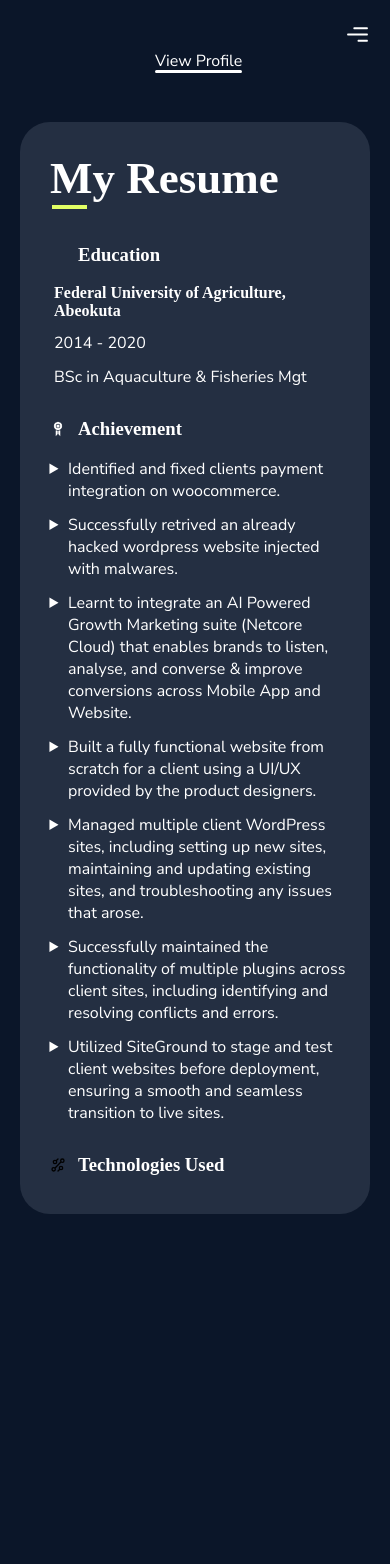
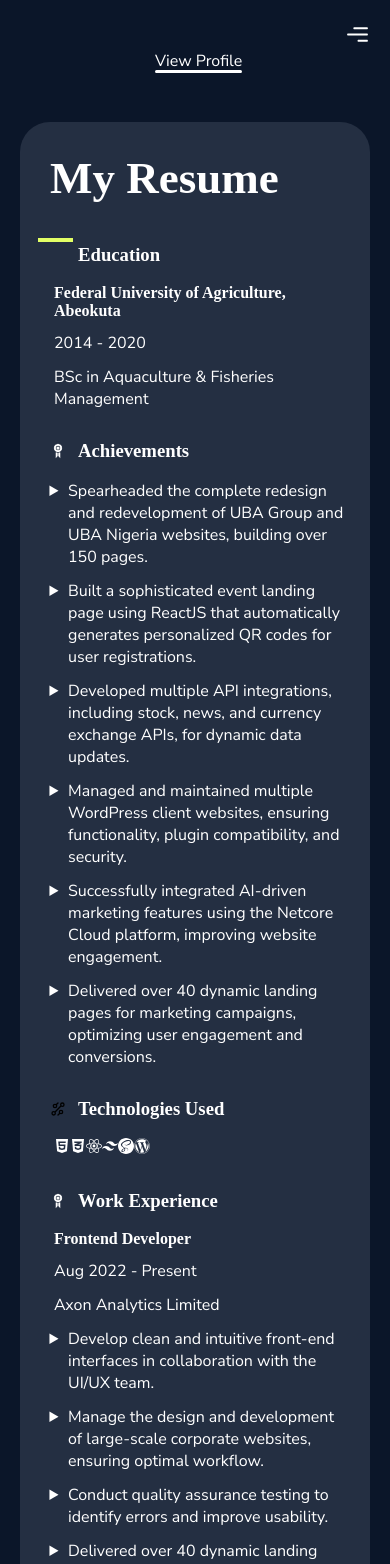
Before and after one commit to drizzy009/my-portfolio, a React (Vite) app: page /resume in a window 390 px wide. Shown: the top 1564 px of the page. Before the commit the page ends 1234 px from the top, so only its background shows below. Built offline with nearby package versions, Linux system fonts and the light colour scheme; some icons are missing; a web font is replaced by a local one.

Commit message:
animations

```diff
--- a/package.json
+++ b/package.json
@@ -12,6 +12,7 @@
   "dependencies": {
     "@vercel/analytics": "^1.0.2",
     "formik": "^2.4.4",
+    "framer-motion": "^12.4.9",
     "nodemailer": "^6.9.5",
     "react": "^18.2.0",
     "react-dom": "^18.2.0",
--- a/src/pages/about/About.module.scss
+++ b/src/pages/about/About.module.scss
@@ -2,6 +2,7 @@
   position: relative;
   z-index: 1;
 }
+
 .main_container {
   display: flex;
   flex-wrap: wrap;
@@ -11,29 +12,36 @@
   height: fit-content;
   width: inherit;
 }
-.heading h1 {
-  position: absolute;
-  top: -2vw;
-  bottom: 0;
-  left: 5%;
-  height: fit-content;
-}
+
+// .heading h1 {
+//   position: absolute;
+//   top: -2vw;
+//   bottom: 0;
+//   left: 5%;
+//   height: fit-content;
+// }
+
 .heading,
 .content {
   margin: 10px;
 }
+
 .heading::after {
   content: "";
   position: absolute;
   border-bottom: 4px solid var(--yellow);
   top: 0;
-  bottom: 95%;
-  width: 10%;
+  bottom: 83%;
+  width: 12%;
+  left: 3%;
 }
+
 .flexbox {
   display: grid;
   grid-template-columns: 1fr 1fr;
+  gap: 20px;
 }
+
 .flex_cols {
   display: flex;
   gap: 12px;
@@ -42,13 +50,27 @@
   padding: 20px;
   height: fit-content;
   border-radius: 20px;
+  transition: transform 0.3s ease;
+  box-shadow: 0 4px 12px rgba(0, 0, 0, 0.1);
+  &:hover {
+    transform: scale(1.05);
+    box-shadow: 0 6px 16px rgba(0, 0, 0, 0.2);
+  }
+
   svg {
     font-size: 40px;
     color: var(--yellow);
   }
-}
-.flex_cols_box p {
-  padding-top: 10px;
+
+  h3 {
+    color: var(--yellow);
+    font-size: 1.2rem;
+  }
+
+  p {
+    padding-top: 10px;
+    color: var(--grey);
+  }
 }
 
 @media screen and (max-width: 767px) {
@@ -56,15 +78,25 @@
     flex-direction: column;
     flex-wrap: unset;
   }
+
   .flex_cols {
     flex-direction: column;
   }
+
   .heading h1 {
     position: unset;
   }
+
+  .heading::after {
+    bottom: 96%;
+    width: 24%;
+    left: 9%;
+  }
+
   .flex_cols {
     margin: 20px auto;
   }
+
   .flexbox {
     grid-template-columns: 1fr;
   }
--- a/src/pages/contact/Contact.module.scss
+++ b/src/pages/contact/Contact.module.scss
@@ -1,6 +1,7 @@
 .relative {
   position: relative;
   z-index: 1;
+  // padding: 30px;
 }
 .main_container {
   display: flex;
@@ -11,21 +12,21 @@
   height: fit-content;
   width: inherit;
 }
-.heading h1 {
-  position: absolute;
-  top: -2vw;
-  bottom: 0;
-  left: 5%;
-  height: fit-content;
-}
+// .heading h1 {
+//   position: absolute;
+//   top: -2vw;
+//   bottom: 0;
+//   left: 4%;
+//   height: fit-content;
+// }
 .heading::after {
   content: "";
   position: absolute;
   border-bottom: 4px solid var(--yellow);
   top: 0;
-  bottom: 93%;
-  width: 10%;
-  left: 5%;
+  bottom: 81%;
+  width: 12%;
+  left: 4%;
 }
 .formContainer {
   margin-top: 40px;
@@ -51,6 +52,8 @@
     }
   }
   .heading::after {
-    bottom: 88%;
+    bottom: 86%;
+    width: 24%;
+    left: 6%;
   }
 }
--- a/src/pages/portfolio/Portfolio.module.scss
+++ b/src/pages/portfolio/Portfolio.module.scss
@@ -11,13 +11,13 @@
   width: inherit;
 }
 
-.heading h1 {
-  position: absolute;
-  top: -2vw;
-  bottom: 0;
-  left: 5%;
-  height: fit-content;
-}
+// .heading h1 {
+//   position: absolute;
+//   top: -2vw;
+//   bottom: 0;
+//   left: 5%;
+//   height: fit-content;
+// }
 
 .heading,
 .content {
@@ -29,143 +29,94 @@
   position: absolute;
   border-bottom: 4px solid var(--yellow);
   top: 0;
-  bottom: 95%;
-  width: 10%;
+  bottom: 93%;
+  width: 12%;
+  left: 5%;
+  /* height: 0; */
 }
 
 .portfolioContainer {
   display: grid;
-  grid-template-columns: 2fr 2fr 2fr;
+  grid-template-columns: repeat(2, 1fr);
+  gap: 20px;
+  padding: 20px 0;
 }
 
 .portfolioBox {
-  margin: 10px;
   background: var(--theme-background);
   border-radius: 16px;
-  padding: 10px;
+  padding: 20px;
+  transition: transform 0.3s ease, box-shadow 0.3s ease;
+  cursor: pointer;
+  box-shadow: 0 4px 12px rgba(0, 0, 0, 0.1);
+  &:hover {
+    transform: scale(1.05);
+    box-shadow: 0 6px 16px rgba(0, 0, 0, 0.2);
+  }
 
   img {
     width: 100%;
-    object-fit: fill;
-    background: var(--theme-background);
+    object-fit: cover;
     height: 150px;
     border-radius: 16px;
-    cursor: pointer;
+    transition: transform 0.3s ease;
+  }
+
+  h4 {
+    margin-top: 15px;
+    font-size: 1.2rem;
+    color: var(--yellow);
+    font-weight: 600;
   }
 
   span {
     color: var(--grey);
-  }
+    font-size: 0.9rem;
+    display: block;
+    margin-top: 8px;
   }
 
-.popup {
-  position: fixed;
-  top: 0;
-  left: 0;
-  width: 100%;
-  height: 100%;
-  display: flex;
-  align-items: center;
-  justify-content: center;
-  z-index: 1000;
-  animation: fadeIn 0.3s ease-in-out;
-  backdrop-filter: blur(100px);
+  .portfolioImageWrapper {
+    height: 200px;
+    overflow: hidden;
+    border-radius: 12px;
+    background-color: #ddd;
+    transition: transform 0.3s ease;
   }
 
-.popupContent {
-  background: var(--theme-background);
-  padding: 20px;
-  border-radius: 5px;
-  box-shadow: 0px 10px 10px var(--yellow);
-  animation: slideIn 0.5s ease-in-out;
-  width: 60%;
-  height: 60%;
-  border-radius: 12px;
-  h2 {
-    color: var(--grey);
-  }
+  .portfolioImageWrapper:hover {
+    transform: scale(1.1);
   }
 
-.slideOut {
-  animation: slideOut 0.5s ease-in-out;
-}
-
-.closeButton {
-  background: none;
-  border: none;
-  cursor: pointer;
-  transition: transform 0.3s ease-in-out;
-}
-
-.closeButton:hover {
-  transform: rotate(90deg);
-}
-
-.closeIcon {
-  font-size: 24px;
-  color: var(--white);
-}
-
-@keyframes fadeIn {
-  from {
-    opacity: 0;
-  }
-  to {
-    opacity: 1;
-  }
-}
-
-@keyframes slideIn {
-  from {
-    transform: translateY(-100%);
-  }
-  to {
-    transform: translateY(0);
-  }
-}
-
-@keyframes slideOut {
-  from {
-    transform: translateY(0);
-  }
-  to {
-    transform: translateY(100%);
-  }
-}
-.popupOpened {
-  display: flex;
-  gap: 32px;
-  img {
-    width: 40%;
-    aspect-ratio: 2/3;
-    object-fit: cover;
-  }
-  h3 {
-    color: var(--black);
-  }
-  p {
-    color: var(--black);
-  }
-  a {
-    color: var(--black)
+  img:hover {
+    transform: scale(1.1);
   }
 }
 
 @media screen and (max-width: 767px) {
+  .heading::after {
+    bottom: 96%;
+    width: 24%;
+    left: 9%;
+}
+
 .main_container {
   flex-direction: column;
   flex-wrap: unset;
 }
-  .flex_cols {
-    flex-direction: column;
-  }
 .heading h1 {
   position: unset;
 }
-  .flex_cols {
-    margin: 20px auto;
-  }
+
   .portfolioContainer {
     grid-template-columns: 1fr;
   }
+
+  .portfolioBox {
+    padding: 15px;
   }
+
+  h4 {
+    font-size: 1.1rem;
+  }
+}
--- a/src/pages/resume/Resume.jsx
+++ b/src/pages/resume/Resume.jsx
@@ -1,6 +1,8 @@
 import { PiBookOpenTextBold } from "react-icons/pi";
-import {GiAchievement} from 'react-icons/gi'
-import {GrTechnology} from 'react-icons/gr'
+import { GiAchievement } from 'react-icons/gi';
+import { GrTechnology } from 'react-icons/gr';
+import { FaReact, FaCss3Alt, FaHtml5, FaWordpress } from 'react-icons/fa';
+import { SiTailwindcss, SiSass } from 'react-icons/si';
 import styles from "./Resume.module.scss";
 
 const Resume = () => {
@@ -19,49 +21,35 @@ const Resume = () => {
             <div className={`${styles.resume_content}`}>
               <h4>Federal University of Agriculture, Abeokuta</h4>
               <span aria-label="Year Duration">2014 - 2020</span>
-              <p>BSc in Aquaculture & Fisheries Mgt</p>
+              <p>BSc in Aquaculture & Fisheries Management</p>
             </div>
           </div>
         </div>
         <div className={`${styles.resume_container}`}>
           <div className={`${styles.resume_heading}`}>
             <GiAchievement />
-            <h3>Achievement</h3>
+            <h3>Achievements</h3>
           </div>
           <div className={`${styles.resume_row_one}`}>
             <div className={`${styles.resume_content}`}>
               <ul>
                 <li>
-                  Identified and fixed clients payment integration on
-                  woocommerce.
+                  Spearheaded the complete redesign and redevelopment of UBA Group and UBA Nigeria websites, building over 150 pages.
                 </li>
                 <li>
-                  Successfully retrived an already hacked wordpress website
-                  injected with malwares.
+                  Built a sophisticated event landing page using ReactJS that automatically generates personalized QR codes for user registrations.
                 </li>
                 <li>
-                  Learnt to integrate an AI Powered Growth Marketing suite
-                  (Netcore Cloud) that enables brands to listen, analyse, and
-                  converse & improve conversions across Mobile App and Website.
+                  Developed multiple API integrations, including stock, news, and currency exchange APIs, for dynamic data updates.
                 </li>
                 <li>
-                  Built a fully functional website from scratch for a client
-                  using a UI/UX provided by the product designers.
+                  Managed and maintained multiple WordPress client websites, ensuring functionality, plugin compatibility, and security.
                 </li>
                 <li>
-                  Managed multiple client WordPress sites, including setting up
-                  new sites, maintaining and updating existing sites, and
-                  troubleshooting any issues that arose.
+                  Successfully integrated AI-driven marketing features using the Netcore Cloud platform, improving website engagement.
                 </li>
                 <li>
-                  Successfully maintained the functionality of multiple plugins
-                  across client sites, including identifying and resolving
-                  conflicts and errors.
-                </li>
-                <li>
-                  {" "}
-                  Utilized SiteGround to stage and test client websites before
-                  deployment, ensuring a smooth and seamless transition to live sites.
+                  Delivered over 40 dynamic landing pages for marketing campaigns, optimizing user engagement and conversions.
                 </li>
               </ul>
             </div>
@@ -74,7 +62,41 @@ const Resume = () => {
           </div>
           <div className={`${styles.resume_row_one}`}>
             <div className={`${styles.resume_content}`}>
-
+              <div className={styles.tech_icons}>
+                <FaHtml5 />
+                <FaCss3Alt />
+                <FaReact />
+                <SiTailwindcss />
+                <SiSass />
+                <FaWordpress />
+              </div>
+            </div>
+          </div>
+        </div>
+        <div className={`${styles.resume_container}`}>
+          <div className={`${styles.resume_heading}`}>
+            <GiAchievement />
+            <h3>Work Experience</h3>
+          </div>
+          <div className={`${styles.resume_row_one}`}>
+            <div className={`${styles.resume_content}`}>
+              <h4>Frontend Developer</h4>
+              <span aria-label="Year Duration">Aug 2022 - Present</span>
+              <p>Axon Analytics Limited</p>
+              <ul>
+                <li>
+                  Develop clean and intuitive front-end interfaces in collaboration with the UI/UX team.
+                </li>
+                <li>
+                  Manage the design and development of large-scale corporate websites, ensuring optimal workflow.
+                </li>
+                <li>
+                  Conduct quality assurance testing to identify errors and improve usability.
+                </li>
+                <li>
+                  Delivered over 40 dynamic landing pages on time, contributing significantly to marketing initiatives.
+                </li>
+              </ul>
             </div>
           </div>
         </div>
--- a/src/pages/resume/Resume.module.scss
+++ b/src/pages/resume/Resume.module.scss
@@ -11,13 +11,13 @@
   height: fit-content;
   width: inherit;
 }
-.heading h1 {
-  position: absolute;
-  top: -2vw;
-  bottom: 0;
-  left: 5%;
-  height: fit-content;
-}
+// .heading h1 {
+//   position: absolute;
+//   top: -2vw;
+//   bottom: 0;
+//   left: 5%;
+//   height: fit-content;
+// }
 
 .heading {
   margin: 10px;
@@ -32,9 +32,10 @@
   position: absolute;
   border-bottom: 4px solid var(--yellow);
   top: 0;
-  bottom: 94%;
-  width: 10%;
-  right: 85%;
+  bottom: 90%;
+  width: 12%;
+  left: 5%;
+  /* height: 0; */
 }
 
 .flexbox {
```
Also changed, not shown: src/components/ContactForm/ContactForm.jsx (+5 -5 lines), src/pages/about/About.jsx (+32 -8 lines), src/pages/portfolio/Portfolio.jsx (+22 -56 lines), 1 other file (tests, documents, lock files or other folders). Lines whose indentation alone changed are shown as unchanged.
